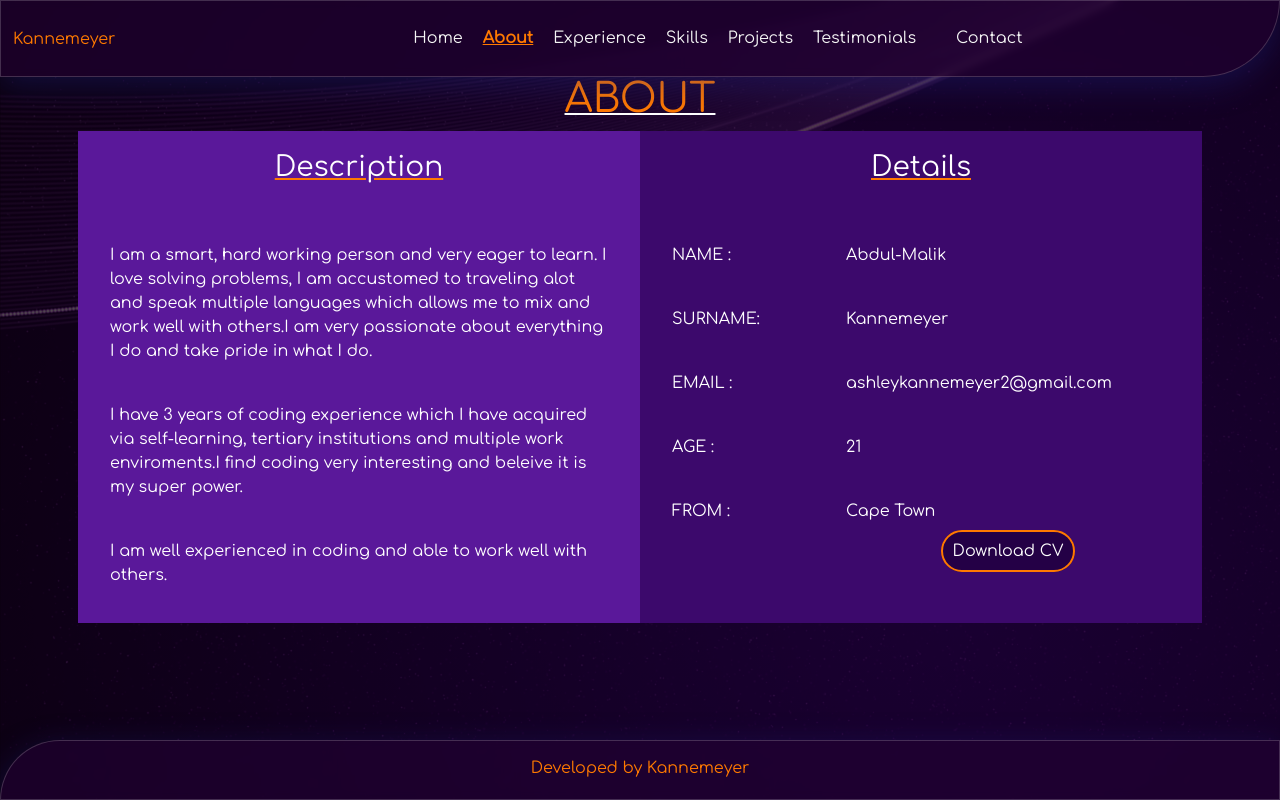
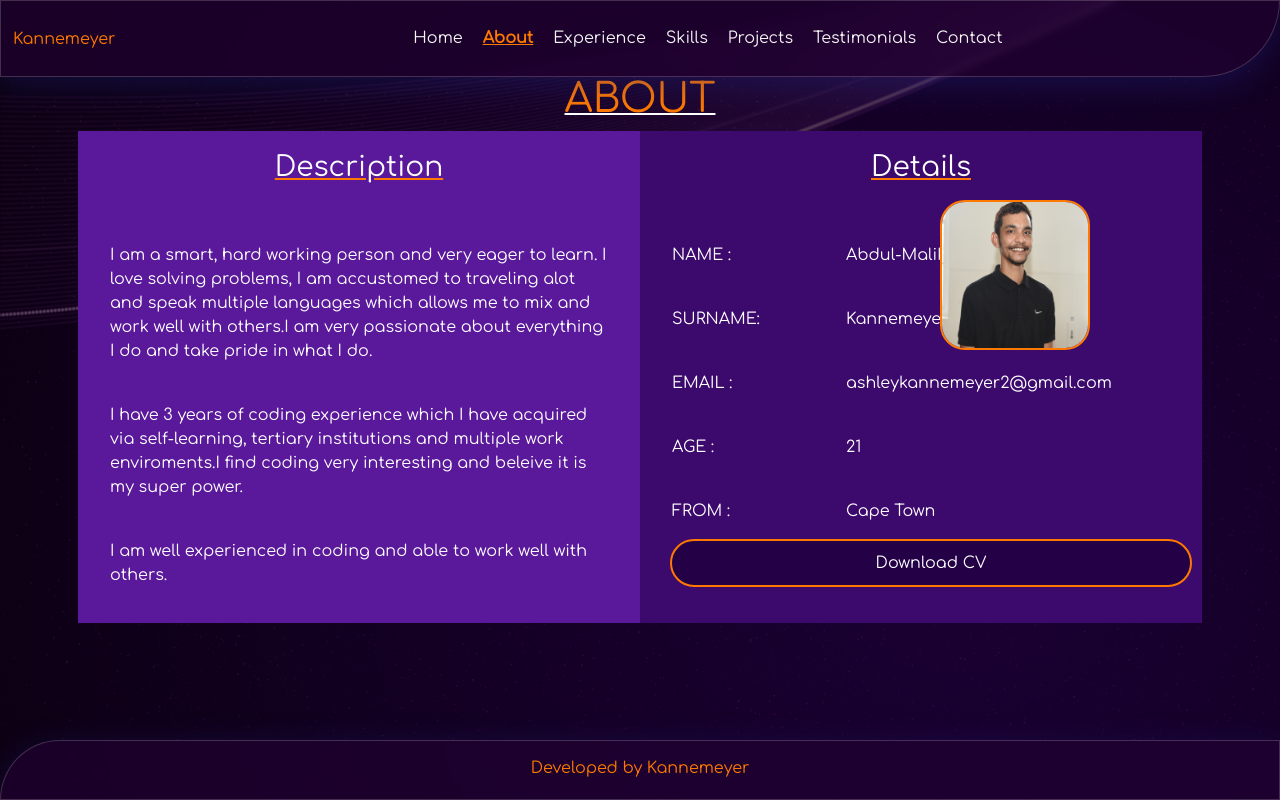
Before and after one commit to TDL2627/multi-vue-page, a Vue app: page /about in a window 1280 px wide. Built offline with nearby package versions, Linux system fonts and the light colour scheme.

Commit message:
made about reponsive

```diff
--- a/src/components/Navbar.vue
+++ b/src/components/Navbar.vue
@@ -25,9 +25,7 @@
         <div class="nav-item">
  <router-link   to="/testimonials">Testimonials</router-link>
         </div>
-         <div class="nav-item">
 
-        </div>
            <div class="nav-item">
       <router-link   to="/contact"><p>Contact</p></router-link>
         </div>
@@ -59,7 +57,7 @@ border: 1px solid rgba( 255, 255, 255, 0.18 );
   position: fixed;
   border-bottom-right-radius: 250px;
   top: 0;
-  z-index: 100000;
+  z-index: 1000052545770;
 }
 ul{
   margin-left:25%;
@@ -92,7 +90,9 @@ button{
 }
 /* media query */
 @media only screen and (max-width: 600px) {
-
+.container-fluid{
+  border-bottom-right-radius: 200px;
+}
 
 }
 </style>
--- a/src/views/About.vue
+++ b/src/views/About.vue
@@ -24,11 +24,31 @@
 
 </div>
 </div>
-<div class="col-lg-6 cod2">
+<div class="col-lg-6 col-sm-12 cod2">
 <h3>Details</h3>
-<div class="container">
+<div class="three">
+  <img class="mini" src="../assets/people/me.jpg" alt="me">
+  <p>NAME   : Abdul-Malik </p>
+
+<br>
+<p>SURNAME: Kannemeyer</p>
+
+<br>
+<p class="email">EMAIL  : ashleykannemeyer2@gmail.com</p>
+
+<br>
+<p>AGE    : 21</p>
+
+<br>
+<p>FROM   : Cape Town</p>
+<br>
+<a class="buttunz" href="../assets/Resume.pdf">Download CV</a>
+</div>
+<div class="container two">
+    <img class="mini-me" src="../assets/people/me.jpg" alt="me">
 <div class="row">
-<div class="col-4">
+
+<div class="col-lg-4 ">
 <p>NAME   :</p>
 <br>
 <p>SURNAME:</p>
@@ -53,10 +73,10 @@
 <p>21</p>
 <br>
 <p>Cape Town</p>
-<a class="buttunz" href="../assets/Resume.pdf">Download CV</a>
+
 </div>
 
-
+<a class="buttunz" href="../assets/Resume.pdf">Download CV</a>
 </div>
 </div>
 
@@ -121,10 +141,27 @@ p{
   text-align: start;
 }
 
+.mini-me{
+  height: 150px;
+  width: 150px;
+  position: fixed;
+  right:190px;
+  top:200px;
+  border: #ff7900 solid 2px;
+  border-radius: 25px;
+}
 
+.mini{
+   height: 150px;
+     border: #ff7900 solid 2px;
+  border-radius: 25px;
+  width: 150px;
+}
 
-
-
+.three{
+  display: none;
+  text-align: center;
+}
 
 /* media query */
 @media only screen and (max-width: 600px) {
@@ -135,5 +172,18 @@ p{
 .cod1,.cod2{
   width: 100%;
 }
+.mini-me{
+  position: relative;
+}
+.two{
+  display: none;
+}
+.three{
+  text-align: center;
+  display: initial;
+}
+.email{
+ font-size: 13px;
+}
 }
 </style>
--- a/src/views/Contact.vue
+++ b/src/views/Contact.vue
@@ -34,7 +34,7 @@
               <h5>Email :</h5>
               <p>ashleykannemeyer2@gmail.com</p>
               <h5>WhatsApp :</h5>
-              <a id="wapp" target="_blank" href="https://wa.me/27660400809"><img src="https://img.icons8.com/material-outlined/48/000000/whatsapp--v1.png"></a>
+              <a id="wapp" target="_blank" href="https://wa.me/27660400809"><img src="https://img.icons8.com/external-justicon-flat-justicon/64/000000/external-whatsapp-social-media-justicon-flat-justicon.png"/></a>
               <h5>LinkedIn :</h5>
               <a id="lapp" target="_blank" href="https://www.linkedin.com/in/ashley-kannemeyer-01b37121b/"><img src="https://img.icons8.com/material-outlined/48/000000/linkedin--v1.png"></a>
 
```
